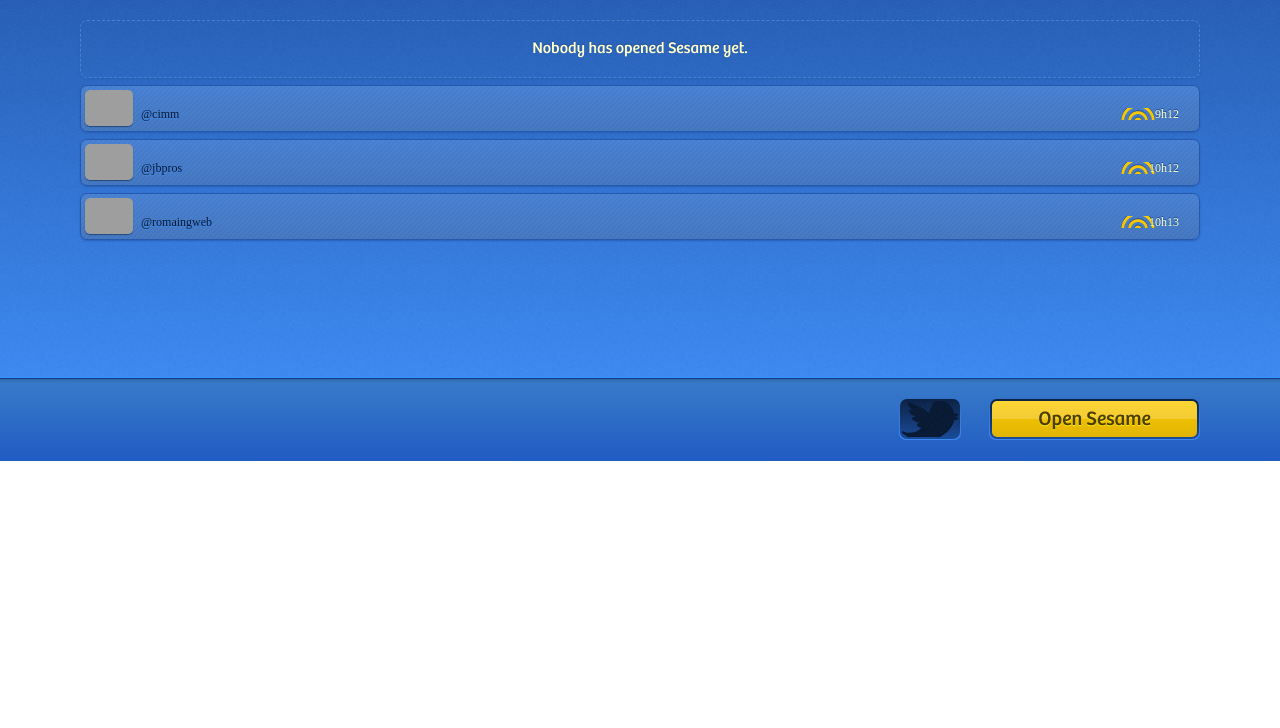
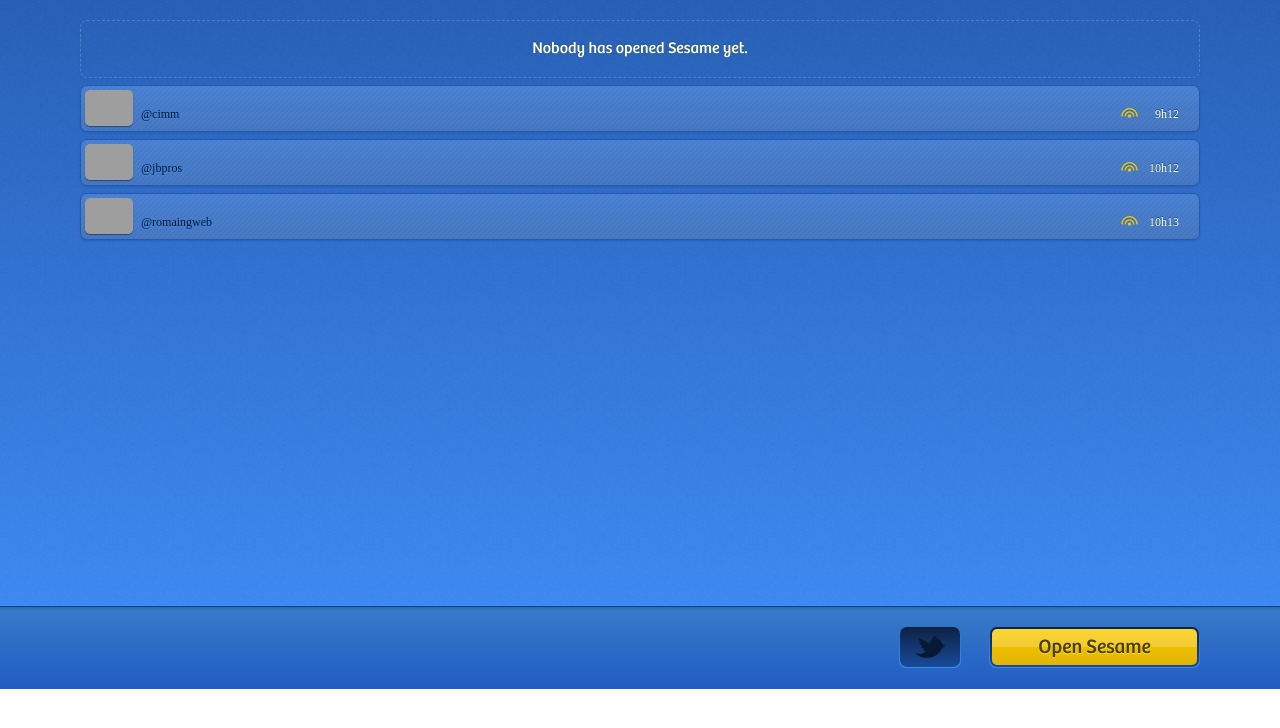
Before and after one commit to DevSpaceBE/sesame, a website: page index.html in a window 1280 px wide. Drawn offline with Linux system fonts and the light colour scheme; grey boxes are pictures that could not be loaded.

Commit message:
iPad ready

```diff
--- a/assets/stylesheets/screen.css
+++ b/assets/stylesheets/screen.css
@@ -31,10 +31,17 @@ time 					{width:58px;color:#FFFFCC;text-align:right;text-shadow:0 -1px #184689;
 #oops li img 			{width:69px;margin-bottom:10px}
 #oops #open span		{color:#081934;background-image:none;text-shadow:none}
 
-@media only screen and (-webkit-min-device-pixel-ratio: 2) {
-
+@media only screen and (-webkit-min-device-pixel-ratio:2) {
 						#twitter span			{background-image: url(../images/twitter.png) no-repeat center center;-webkit-background-size: 32px 22px}
 						#twitter.birdOff span	{background-image: url(../images/twitter-off.png) no-repeat center center;-webkit-background-size: 32px 22px}
 						time					{background-image: url(../images/sesamed.png) no-repeat left center;-webkit-background-size: 17px 11px}
-
 }
+@media screen and (min-width:768px){
+						#history section{min-height:841px}
+						#twitter.birdOff span	{background: url(../images/twitter-small-off.png) no-repeat center center}
+						#twitter span			{background: #61abe6 url(../images/twitter-small.png) no-repeat center center}
+						time 					{background: url(../images/sesamed-small.png) no-repeat left -1px}
+}
+@media screen and (min-width:1024px){
+						#history section{min-height:585px}
+}
--- a/index.html
+++ b/index.html
@@ -3,7 +3,14 @@
   <head>
     <meta charset="UTF-8">
 
-    <link rel="stylesheet" type="text/css" href="assets/stylesheets/screen.css" media="screen"><link rel="apple-touch-startup-image" href="assets/images/startup.png"><link rel="apple-touch-icon" href="assets/images/icon.png">
+    <link rel="stylesheet" type="text/css" href="assets/stylesheets/screen.css" media="screen">
+    <link rel="apple-touch-startup-image" href="assets/images/startup.png">
+    <link rel="apple-touch-startup-image" href="assets/images/startup-ipad-portrait.png" media="screen and (min-device-width: 481px) and (max-device-width: 1024px) and (orientation:portrait)">
+    <link rel="apple-touch-startup-image" href="assets/images/startup-ipad-landscape.png" media="screen and (min-device-width: 481px) and (max-device-width: 1024px) and (orientation:landscape)">
+
+
+
+    <link rel="apple-touch-icon" href="assets/images/icon.png">
     <meta name="apple-mobile-web-app-capable" content="yes"><meta name="viewport" content="user-scalable=no, width=device-width"><meta name="apple-mobile-web-app-status-bar-style" content="black">
     <meta name="author" content="DevSpace, Wavre, Belgium"><meta name="description" content="Sesame by DevSpace Belgium - @devspace_be">
 
```
Also changed, not shown: assets/images/sesamed-small.png (added), assets/images/startup-ipad-landscape.png (added), assets/images/startup-ipad-portrait.png (added), assets/images/twitter-small-off.png (renamed from assets/images/_twitter-off.png), assets/images/twitter-small.png (renamed from assets/images/_twitter.png).
